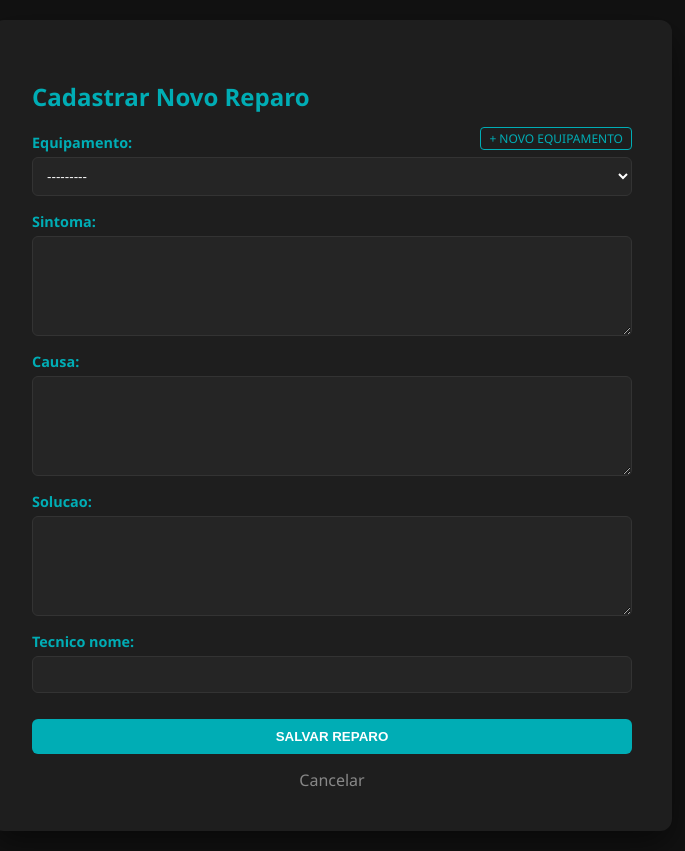
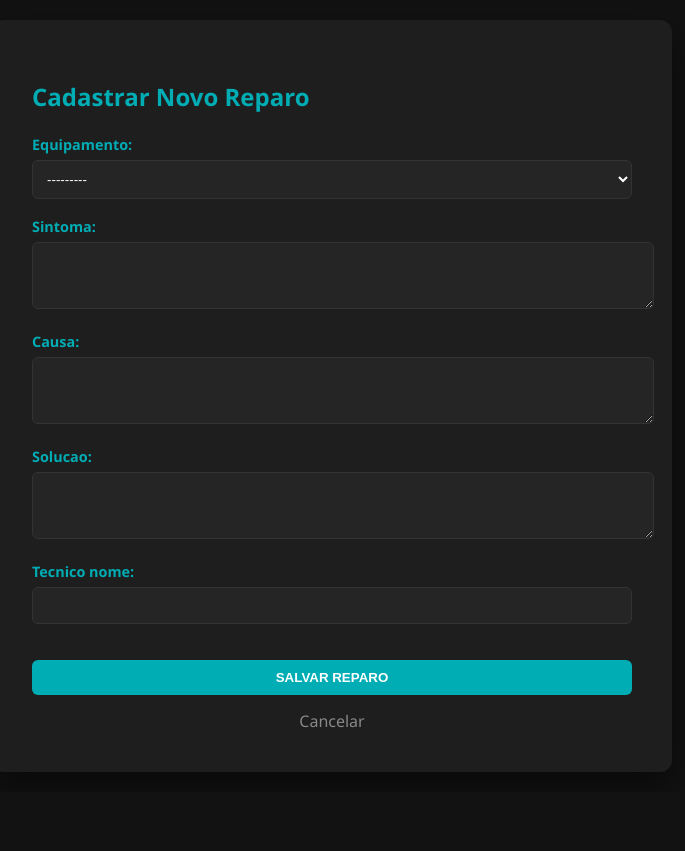
Before and after one commit to AndersonPorfirio/PI2026-1S, a Django app: page /novo/ in a window 1280 px wide. Shown: the part 62-913 px from the top of the page, without its empty margins (308-993 px from the left). After the commit the page ends 790 px from the top, so only its background shows below. Run offline with Django 5.2, Linux system fonts and the light colour scheme; data that the repository does not hold is empty.

Commit message:
Retorno de versão

```diff
--- a/catalog/templates/novo_reparo.html
+++ b/catalog/templates/novo_reparo.html
@@ -4,24 +4,18 @@
 <div class="dashboard-container">
     <div class="container" style="max-width: 600px; text-align: left; margin: 0 auto;">
         <h2 style="color: var(--primary);">Cadastrar Novo Reparo</h2>
-
         <form method="post">
             {% csrf_token %}
-
-            <div class="form-group-custom">
-                {{ form.as_p }}
-            </div>
-
+            {{ form.as_p }}
             <button type="submit" class="btn-novo" style="width: 100%; border: none; cursor: pointer; margin-top: 10px;">SALVAR REPARO</button>
         </form>
-
         <a href="{% url 'index' %}" style="display: block; text-align: center; margin-top: 15px; color: #888; text-decoration: none;">Cancelar</a>
     </div>
 </div>
 
 <style>
-    /* Estilizando os campos que o Django gera no as_p */
-    p input, p select, p textarea {
+    /* Estilo rápido para os campos do formulário ficarem escuros */
+    .input-moderno {
         width: 100%;
         padding: 10px;
         background: #252525;
@@ -29,52 +23,7 @@
         border-radius: 6px;
         color: white;
         margin-top: 5px;
-        display: block;
-        box-sizing: border-box;
     }
-
-    textarea { height: 100px; resize: vertical; }
-
-    label {
-        color: var(--primary);
-        font-weight: bold;
-        font-size: 0.9rem;
-        display: block;
-        margin-top: 15px;
-    }
-
-    /* Botão de atalho para novo equipamento */
-    .btn-atalho {
-        font-size: 0.75rem;
-        color: var(--primary);
-        text-decoration: none;
-        float: right;
-        margin-top: -25px; /* Alinha com o label */
-        border: 1px solid var(--primary);
-        padding: 2px 8px;
-        border-radius: 4px;
-        transition: 0.3s;
-    }
-
-    .btn-atalho:hover {
-        background: var(--primary);
-        color: #000;
-    }
+    label { color: var(--primary); font-weight: bold; font-size: 0.9rem; }
 </style>
-
-<script>
-    // Script para inserir o link de "Novo Equipamento" dinamicamente ao lado do label correto
-    document.addEventListener("DOMContentLoaded", function() {
-        const labels = document.querySelectorAll('label');
-        labels.forEach(label => {
-            if (label.innerText.includes("Equipamento")) {
-                const link = document.createElement('a');
-                link.href = "{% url 'cadastrar_equipamento' %}";
-                link.innerText = "+ NOVO EQUIPAMENTO";
-                link.className = "btn-atalho";
-                label.parentNode.insertBefore(link, label.nextSibling);
-            }
-        });
-    });
-</script>
 {% endblock %}
```
